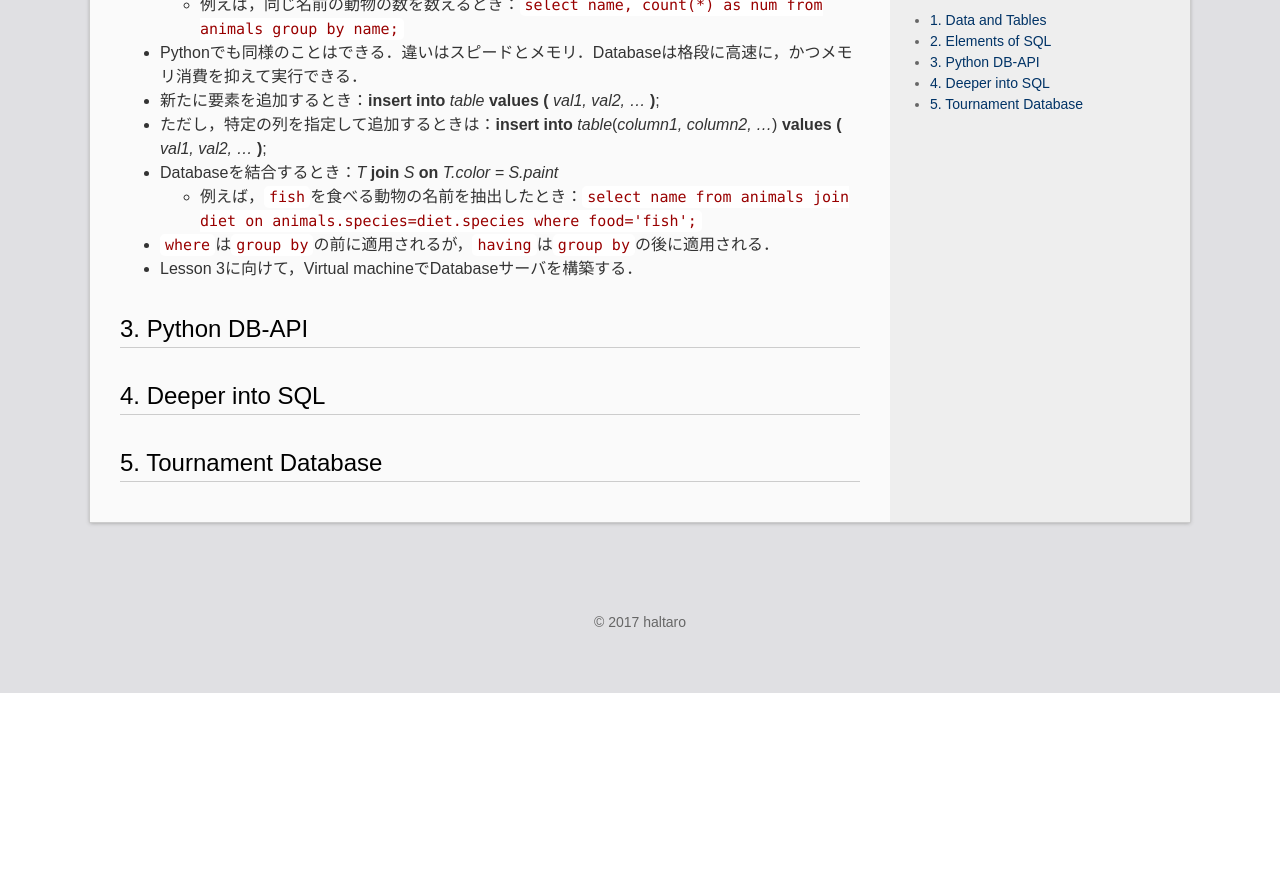
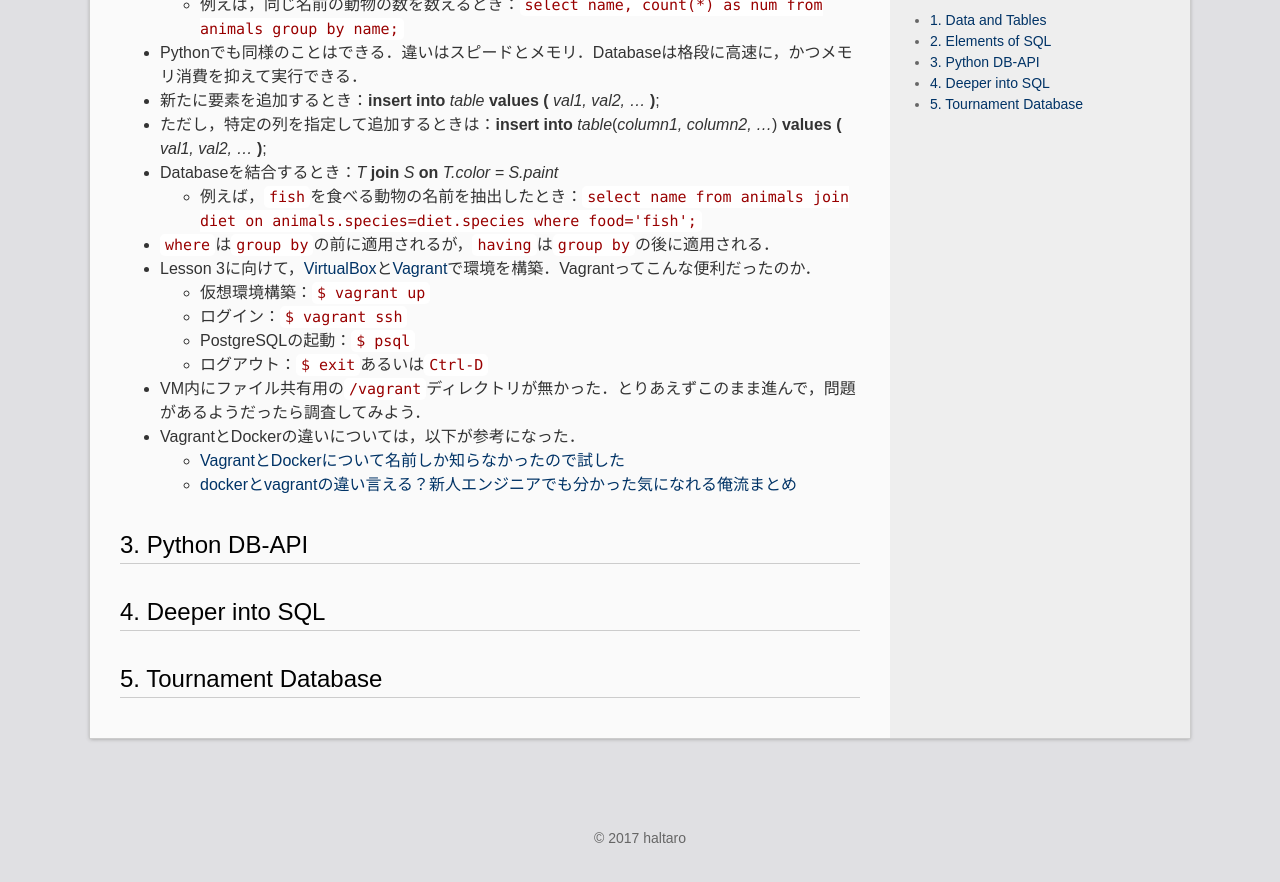
Before and after one commit to madoreenu/haltaro.github.io, a Jekyll site: the page built from _posts/2017-08-10-udacity-rdb.md, in a window 1280 px wide and 900 px high, scrolled down 1705 px. Shown: the top 882 px of the window. Built offline with Jekyll 4.4.1, drawn with Linux system fonts in a browser that asks for light colours; before the commit the page ends 2398 px from its top, so only the background shows below that.

```diff
--- a/_posts/2017-08-10-udacity-rdb.md
+++ b/_posts/2017-08-10-udacity-rdb.md
@@ -46,7 +46,15 @@ categories:
 * Databaseを結合するとき：*T* **join** *S* **on** *T.color = S.paint*
     * 例えば，`fish`を食べる動物の名前を抽出したとき：`select name from animals join diet on animals.species=diet.species where food='fish';`
 * `where`は`group by`の前に適用されるが，`having`は`group by`の後に適用される．
-* Lesson 3に向けて，Virtual machineでDatabaseサーバを構築する．
+* Lesson 3に向けて，[VirtualBox](https://www.virtualbox.org/wiki/Downloads)と[Vagrant](https://www.vagrantup.com/)で環境を構築．Vagrantってこんな便利だったのか．
+    * 仮想環境構築：`$ vagrant up`
+    * ログイン：`$ vagrant ssh`
+    * PostgreSQLの起動：`$ psql`
+    * ログアウト：`$ exit`あるいは`Ctrl-D`
+* VM内にファイル共有用の`/vagrant`ディレクトリが無かった．とりあえずこのまま進んで，問題があるようだったら調査してみよう．
+* VagrantとDockerの違いについては，以下が参考になった．
+    * [VagrantとDockerについて名前しか知らなかったので試した](http://qiita.com/hidekuro/items/fc12344d36d996198e96)
+    * [dockerとvagrantの違い言える？新人エンジニアでも分かった気になれる俺流まとめ](http://acchi-muite-hoi.hatenablog.com/entry/2016/05/30/041618)
 
 
 # 3. Python DB-API
```
Also changed, not shown: _posts/2017-08-08-introduction-to-ad-tech.md (+33 -5 lines), 3 other files.
